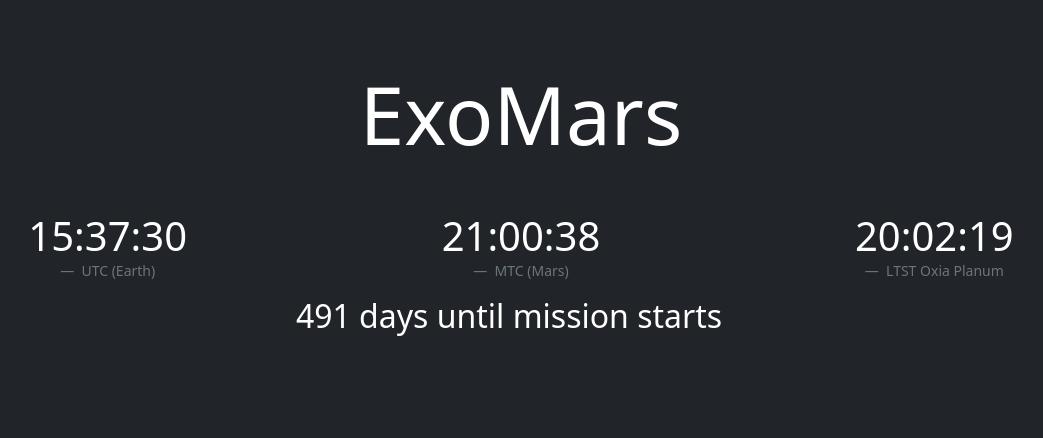
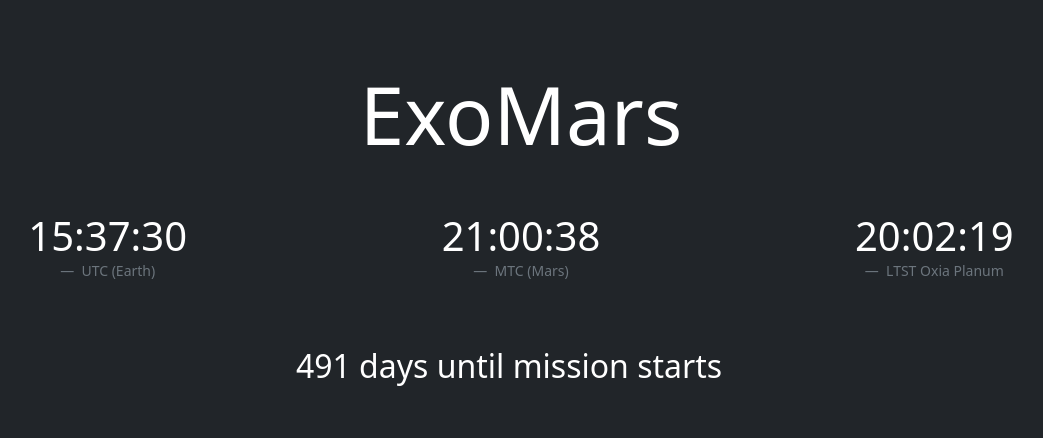
Before and after one commit to AU-ExoMars/marsclock, a plain HTML site: page index.html in a window 1280 px wide. Shown: the whole page, without its empty margins (119-1162 px from the left). Drawn offline with nearby package versions, Linux system fonts and the light colour scheme.

Commit message:
Update index.html

```diff
--- a/index.html
+++ b/index.html
@@ -47,7 +47,7 @@
           </figure>
         </div>
         <div class="row">
-          <h2 id="test"></h2>
+          <h2 id="test" style="padding:50px"></h2>
         </div>
       </div>
     </main>
```
